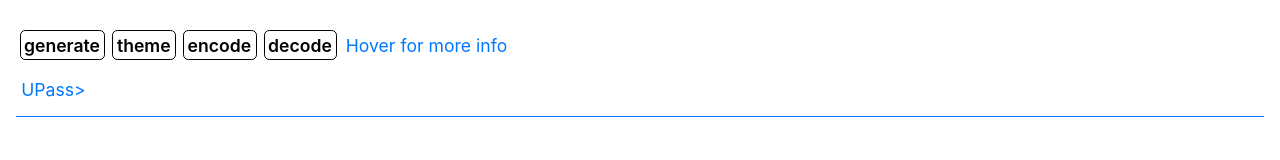
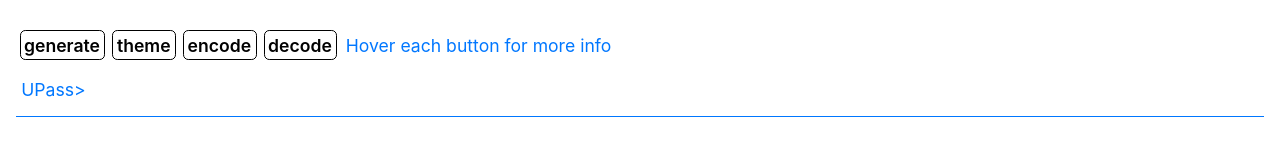
Before and after one commit to gizapp/gizapp.github.io, a plain HTML site: page dev/up/index.html in a window 1280 px wide. Shown: the top 160 px of the page. Drawn offline with Linux system fonts and the light colour scheme.

Commit message:
[UP] clarify help message

```diff
--- a/dev/minifier/minifier.js
+++ b/dev/minifier/minifier.js
@@ -54,7 +54,7 @@ fs.readFile(`../${appName}/index.html`, 'utf8', function (err, data) {
   //data = data.replaceAll(/<\/script> ?<script>/g, '\n').replaceAll(/<\/style> ?<style>/g, '\n')
   data = data.replaceAll(/<\/script> ?<script>/g, '\n')
   finalStep = true
-  data = notice + mmz.parse(data).replaceAll('&nbsp;', '\u00A0').replaceAll('&emsp;', '\u2003').replaceAll('&ensp;', '\u2002').replaceAll('&emsp14;', '\u2005');
+  data = notice + mmz.parse(data).replaceAll('&nbsp;', '\u00A0').replaceAll('&emsp;', '\u2003').replaceAll('&ensp;', '\u2002').replaceAll('&emsp14;', '\u2005')
   if (data.includes('<script src'))
     throw 'unparsed script'
   fs.writeFile(`../../${appName}/index.html`, data, err => {if(err)throw err;});
--- a/dev/up/index.html
+++ b/dev/up/index.html
@@ -41,7 +41,7 @@ Contact email: gizapp@tutanota.com
   <body>
     <noscript>You need to enable JavaScript to run this app.</noscript>
     <div id='root'>
-      <div id='suggestions'> <i class='msg'>for more info</i></div>
+      <div id='suggestions'> <i class='msg'>each button for more info</i></div>
       <div id='shell' class='empty'>
         <span class='prefix' onclick='input.resetSelection()'>
           U<span class='hidden'>nderstandable </span>Pass<span class='hidden'>words</span>&gt;
```
